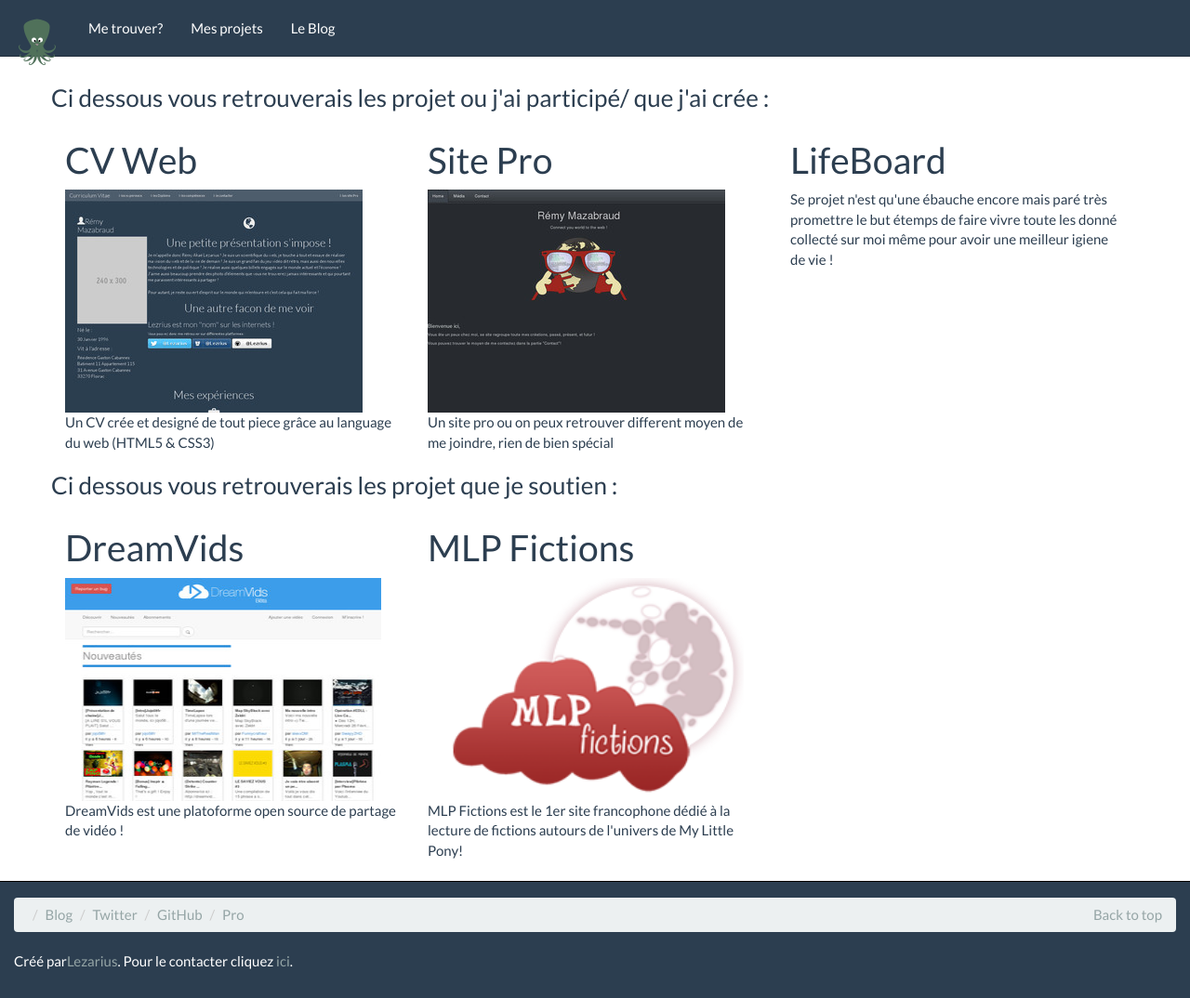
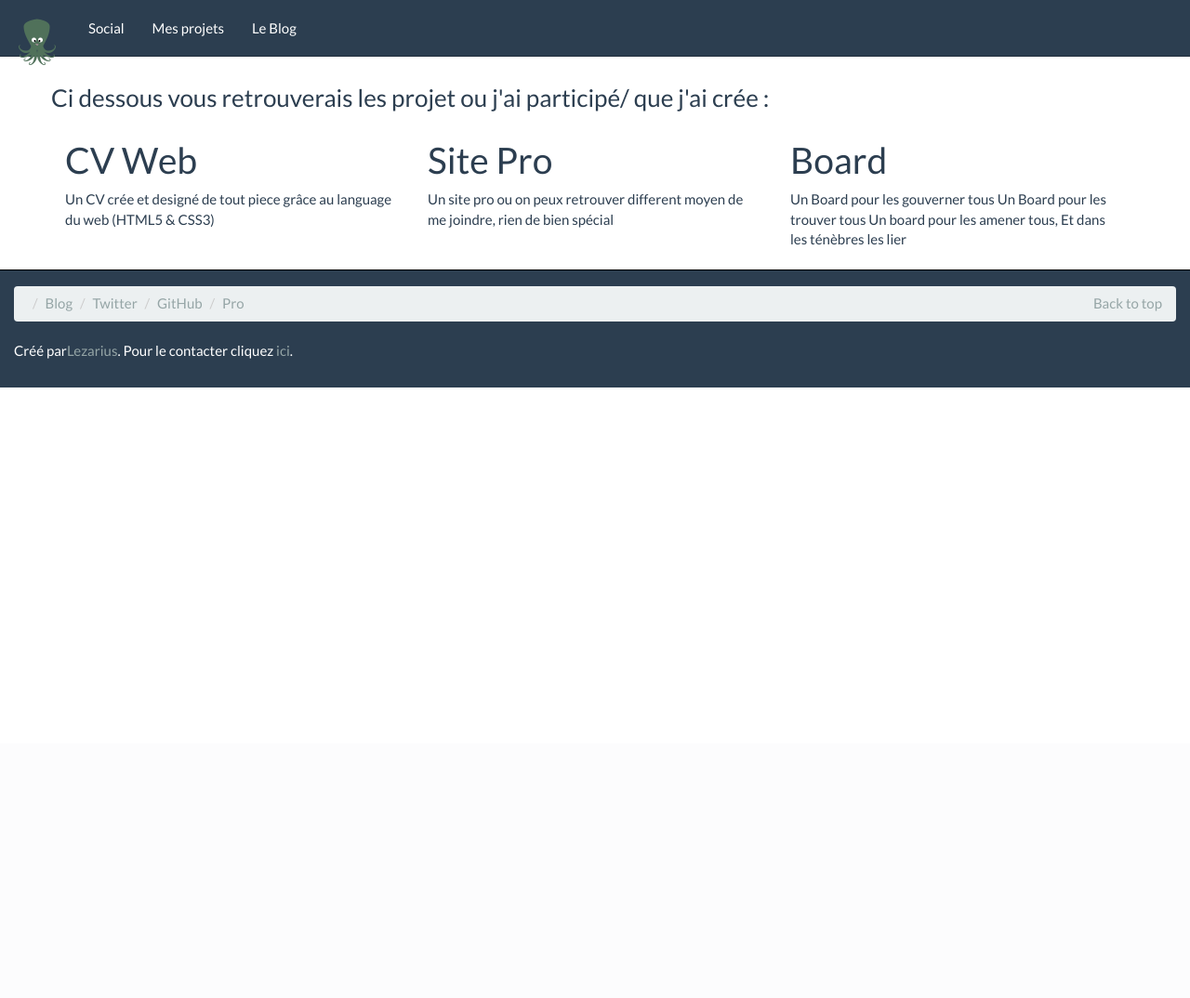
Before and after one commit to lezarius/Lezarius, a PHP site: page /project.php in a window 1280 px wide. Shown: the whole page at 93% size. After the commit the page ends 417 px from the top, so only its background shows below. Run offline with PHP 8.4, Linux system fonts and the light colour scheme; some libraries are stand-ins or nearby versions.

Commit message:
Remove old link

```diff
--- a/menu.php
+++ b/menu.php
@@ -19,7 +19,7 @@
         <div class="navbar-collapse collapse" id="navbar-main">
           <ul class="nav navbar-nav">
             <li>
-              <a href="trouver.php">Me trouver?</a>
+              <a href="trouver.php">Social</a>
             </li>
 
              <li>
--- a/project.php
+++ b/project.php
@@ -21,42 +21,25 @@
 		<div class="row">
 			<div class="col-md-4">
 				<h1>CV Web</h1>
-				<a href="http://cv.remy-mazabraud.eu/" target="New"><img src="Image/Miniature/CV.jpg" alt=""></a>
+
 				<article>Un CV crée et designé de tout piece grâce au language du web (HTML5 & CSS3)</article>
 
 			</div>
   			<div class="col-md-4">
   				<h1>Site Pro</h1>
-				<a href="http://cv.remy-mazabraud.eu/" target="New"><img src="Image/Miniature/pro.jpg" alt=""></a>
+
 				<article>Un site pro ou on peux retrouver different moyen de me joindre, rien de bien spécial</article>
   			</div>
   			<div class="col-md-4">
-				<h1>LifeBoard</h1>
-				<article>Se projet n'est qu'une ébauche encore mais paré très promettre le but étemps de faire vivre toute
-				les donné collecté sur moi même pour avoir une meilleur igiene de vie !
+				<h1>Board</h1>
+				<article>   	Un Board pour les gouverner tous
+    							Un Board pour les trouver tous
+    							Un board pour les amener tous,
+    							Et dans les ténèbres les lier
 				</article>
   			</div>
 		</div>
-<!-- Projet supporté -->
-		<div class="row">
-			<h3>Ci dessous vous retrouverais les projet que je soutien :</h3>
-		</div>
-		<div class="row">
-			<div class="col-md-4">
-				<h1>DreamVids</h1>
-				<a href="http://dreamvids.fr" target="New"><img src="Image/Miniature/DreamVids.jpg" alt="" width="340" height="240"></a>
-				<article>DreamVids est une platoforme open source de partage de vidéo !</article>
 
-			</div>
-
-
-			<div class="col-md-4">
-				<h1>MLP Fictions</h1>
-				<a href="http://www.mlpfictions.com/" target="New"><img src="Image/Miniature/MLPF.png" alt="" width="340" height="240"></a>
-				<article>MLP Fictions est le 1er site francophone dédié à la lecture de fictions autours de l'univers de My Little Pony!</article>
-
-			</div>
-  			</div>
 
 		</div>
 	</div>
```
